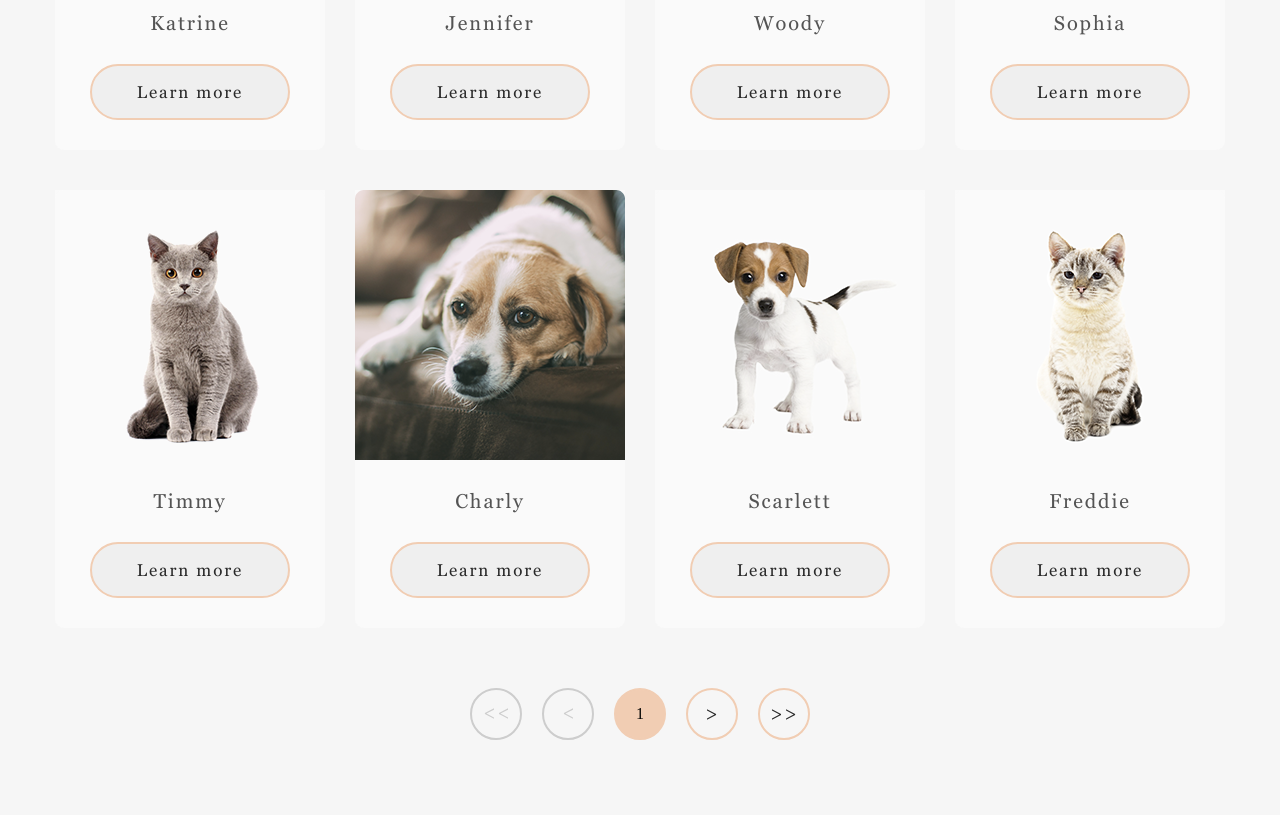
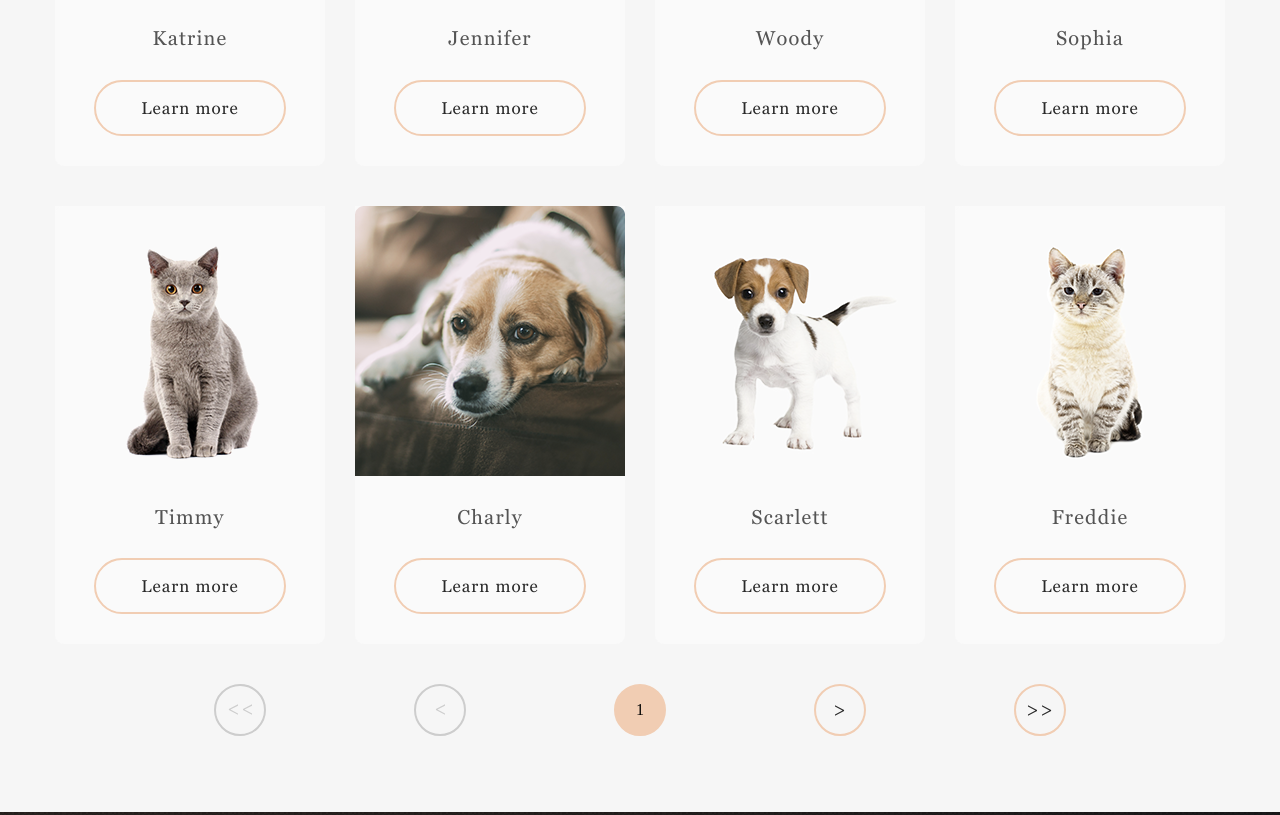
Before and after one commit to IzhNaviel/shelter, a plain HTML site: page shelter/our-pets.html in a window 1280 px wide. Shown: the part 624-1439 px from the top of the page. Drawn offline with Linux system fonts and the light colour scheme.

Commit message:
finish adaptive our pets

```diff
--- a/shelter/our-pets.html
+++ b/shelter/our-pets.html
@@ -32,7 +32,8 @@
     </header>
     <main class="main">
         <section class="pets" id="our-pets">
-                <div class="wrapper pets__wrapper">
+            <div class="wrapper">
+                <div class="pets__wrapper">
                     <h3 class="pets-header">Our friends who<br/>are looking for a house</h3>
                     <div class="our-pets-slider-wrapper">
                         <div class="pets-slider">
@@ -75,6 +76,7 @@
                                 <img src="./img/pets-freddie.png" alt="Woody" class="card-img">
                                 <p class="card-header">Freddie</p>
                                 <button class="card-button">Learn more</button>
+                            </div>
                         </div>
                     </div>
                 </div>
--- a/shelter/style.scss
+++ b/shelter/style.scss
@@ -433,17 +433,13 @@ p {
     display: flex;
     flex-direction: column;
     align-items: center;
+    gap: 60px;
     padding-top: 80px;
     padding-bottom: 100px;
 }
 
 .pets-header {
     text-align: center;
-    margin-bottom: 45px;
-
-    @media screen and (max-width: $tablet) {
-       margin-bottom: 60px;
-    }
 }
 
 .pets-slider-wrapper {
@@ -452,7 +448,6 @@ p {
     align-items: center;
     justify-content: space-evenly;
     gap: 53px;
-    padding: 60px 0;
 
     @media screen and (max-width: $tablet) {
         flex-wrap: nowrap;
@@ -477,11 +472,11 @@ p {
 }
 
 .slider-card {
-    width: 270px;
     border-radius: 9px;
     display: flex;
     flex-direction: column;
     justify-content: center;
+    gap: 30px;
     background-color: $light-s;
 
     &:hover {
@@ -497,16 +492,14 @@ p {
 .card-header {
     @include georgia($fw: 400);
     font-size: 20px;
-    line-height: 22.1px;
-    letter-spacing: 1.9px;
+    line-height: 22.72px;
+    letter-spacing: .06em;
     color: $dark-i;
     text-align: center;
-    margin-bottom: 30px;
 }
 
 .card-img {
     width: 270px;
-    margin-bottom: 30px;
     background: $light-s;
 
     &:hover, :focus, :active {
@@ -519,12 +512,13 @@ p {
     border-radius: 100px;
     @include georgia($fw: 400);
     font-size: 17px;
-    line-height: 22.1px;
-    letter-spacing: 1.9px;
+    line-height: 22px;
+    letter-spacing: .06em;
     color: $dark-3xl;
     padding: 15px 45px;
     margin-bottom: 30px;
     align-self: center;
+    background-color: $light-s;
 
     &:hover,:focus,:active {
         background: $primary-light;
@@ -581,10 +575,6 @@ p {
     &:hover,:focus,:active {
         background: $primary-light;
     }
-
-    @media screen and (max-width: $tablet) {
-        margin-bottom: 100px;
-    }
 }
 
 /*=OUR-PETS-START=*/
@@ -593,17 +583,16 @@ p {
     display: flex;
     align-items: center;
     justify-content: space-between;
-    margin-bottom: 60px;
 
     @media screen and (max-width: $tablet) {
-        width: 580px;
-        margin-bottom: 40px;
+        margin-top: -30px;
     }
 
     .pets-slider {
         gap: 40px 30px;
 
         @media screen and (max-width: $tablet) {
+            justify-content: space-between;
             flex-wrap: wrap;
             height: 1365px;
             row-gap: 30px;
@@ -612,8 +601,9 @@ p {
 }
 
 .our-pets__pagination-wrapper {
-    margin: 0 auto;
-    width: 340px;
+    margin: auto;
+    margin: -60px 184px 0;
+    padding-bottom: 76px;
     display: flex;
     justify-content: space-between;
 }
@@ -715,6 +705,7 @@ p {
     display: flex;
     flex-direction: column;
     align-items: center;
+    gap: 60px;
     padding-top: 80px;
     padding-bottom: 100px;
 }
@@ -724,7 +715,6 @@ p {
     width: 100%;
     text-align: center;
     margin: 0 auto;
-    margin-bottom: 60px;
 }
 
 .help-icons-wrapper {
@@ -780,7 +770,6 @@ p {
     display: flex;
     justify-content: center;
     align-items: center;
-    gap: 30px;
 
     @media screen and (max-width: $tablet) {
         flex-direction: column;
@@ -848,6 +837,8 @@ p {
     display: flex;
     justify-content: space-between;
     padding-top: 40px;
+    margin-right: 34px;
+    margin-left: 34px;
 
     @media screen and (max-width: $tablet) {
         flex-direction: column;
@@ -860,6 +851,7 @@ p {
     width: 100%;
     display: flex;
     justify-content: space-between;
+    margin-top: 30px;
     margin-bottom: 65px;
 }
 
```
Also changed, not shown: shelter/style.css, 1 other file. Lines whose indentation alone changed are shown as unchanged.
